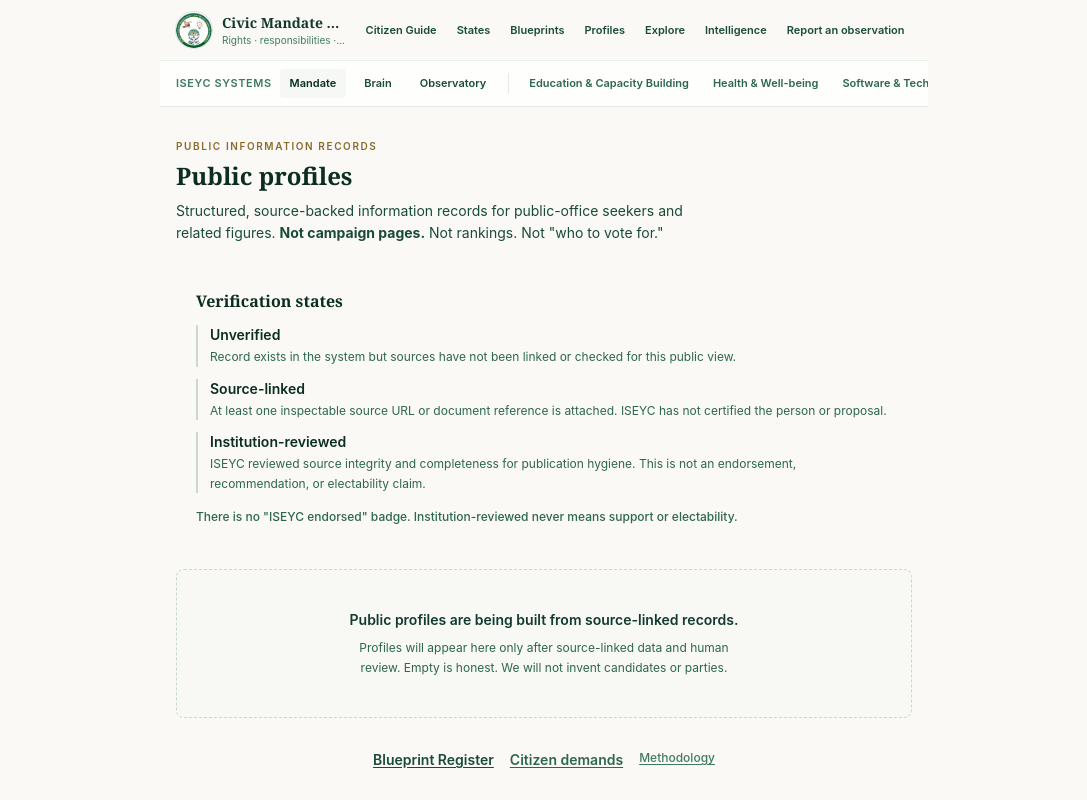
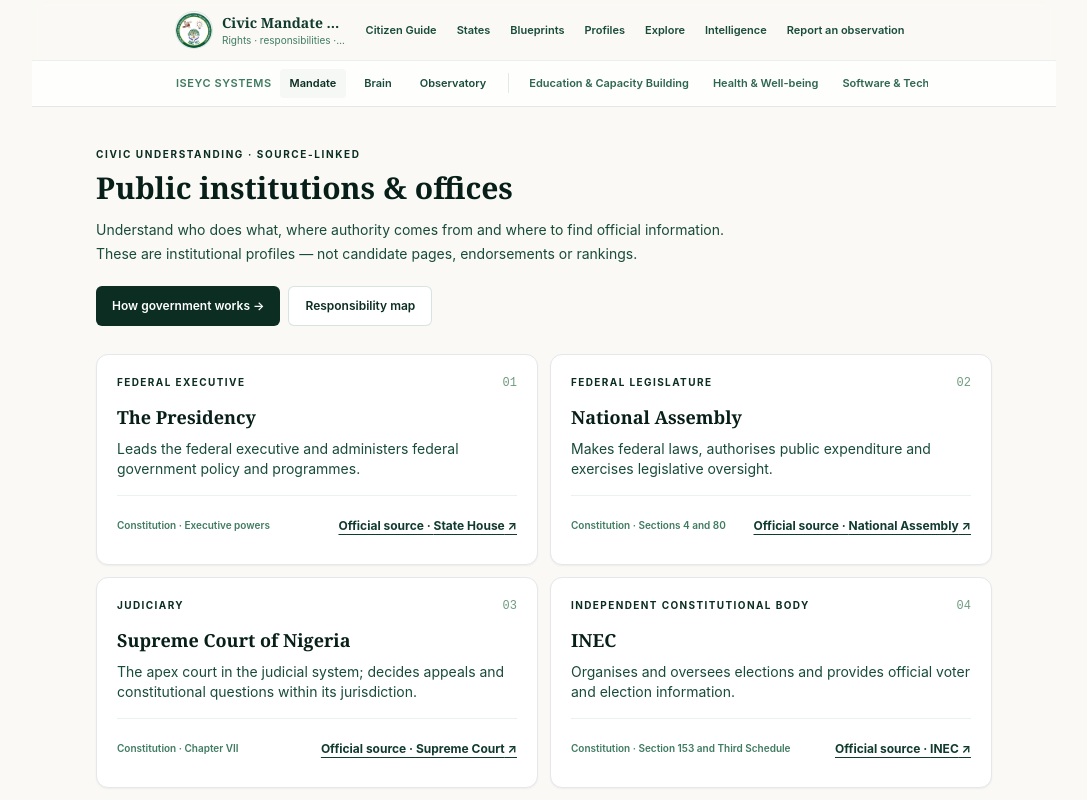
Before and after one commit to mrzulqarnainnadabo/2027-street-mandate, a Next.js app: page /profiles in a window 1280 px wide. Shown: the top 800 px of the page, without its empty margins (96-1183 px from the left). Built offline with nearby package versions, Linux system fonts and the light colour scheme.

Commit message:
Reframe Profiles as source-linked public institution and office explainers

```diff
--- a/app/profiles/page.tsx
+++ b/app/profiles/page.tsx
@@ -2,71 +2,43 @@ import Link from "next/link";
 import Header from "@/components/Header";
 import Footer from "@/components/Footer";
 import { PRODUCT_NAME } from "@/lib/brand";
-import { VERIFICATION_STATES } from "@/lib/verification";
 
 export const metadata = {
-  title: `Public Profiles | ${PRODUCT_NAME}`,
-  description:
-    "Source-backed public information records — not endorsements, rankings, or campaign pages. ISEYC does not recommend who to vote for.",
+  title: `Institutions & Offices | ${PRODUCT_NAME}`,
+  description: "Understand the responsibilities of public institutions in Nigeria through source-linked, non-partisan profiles.",
 };
 
+const institutions = [
+  {group:"Federal executive",name:"The Presidency",role:"Leads the federal executive and administers federal government policy and programmes.",source:"State House",url:"https://statehouse.gov.ng/",basis:"Constitution · Executive powers"},
+  {group:"Federal legislature",name:"National Assembly",role:"Makes federal laws, authorises public expenditure and exercises legislative oversight.",source:"National Assembly",url:"https://www.nass.gov.ng/",basis:"Constitution · Sections 4 and 80"},
+  {group:"Judiciary",name:"Supreme Court of Nigeria",role:"The apex court in the judicial system; decides appeals and constitutional questions within its jurisdiction.",source:"Supreme Court",url:"https://supremecourt.gov.ng/",basis:"Constitution · Chapter VII"},
+  {group:"Independent constitutional body",name:"INEC",role:"Organises and oversees elections and provides official voter and election information.",source:"INEC",url:"https://www.inecnigeria.org/",basis:"Constitution · Section 153 and Third Schedule"},
+  {group:"Human rights institution",name:"National Human Rights Commission",role:"Promotes and protects human rights, public enlightenment, research and dialogue.",source:"NHRC",url:"https://www.nhrc.gov.ng/",basis:"NHRC Act · official mandate"},
+  {group:"Digital development institution",name:"NITDA",role:"Coordinates information technology development, standards, digital inclusion and IT regulation.",source:"NITDA",url:"https://nitda.gov.ng/",basis:"NITDA Act · 2007"},
+  {group:"State & local government",name:"State institutions and local councils",role:"Deliver functions assigned by the Constitution and applicable state and federal laws. Responsibility depends on the service and location.",source:"Nigeria Government Portal",url:"https://services.gov.ng/about/government-and-politics",basis:"Constitution · Second and Fourth Schedules"},
+];
+
 export default function ProfilesPage() {
-  return (
-    <div className="mx-auto min-h-screen max-w-3xl">
-      <Header />
-      <main className="px-4 py-8">
-        <p className="text-[10px] font-semibold uppercase tracking-[0.16em] text-gold-600">
-          Public information records
-        </p>
-        <h1 className="mt-1.5 font-display text-2xl font-bold text-forest-900">
-          Public profiles
-        </h1>
-        <p className="mt-2 max-w-lg text-sm leading-relaxed text-forest-700">
-          Structured, source-backed information records for public-office seekers and related
-          figures. <strong>Not campaign pages.</strong> Not rankings. Not "who to vote for."
-        </p>
-
-        <div className="paper-card mt-6 rounded-lg p-5 text-sm text-forest-800">
-          <h2 className="font-display text-base font-bold text-forest-900">
-            Verification states
-          </h2>
-          <ul className="mt-3 space-y-3">
-            {VERIFICATION_STATES.map((v) => (
-              <li key={v.id} className="border-l-2 border-forest-500/25 pl-3">
-                <div className="font-semibold text-forest-900">{v.label}</div>
-                <p className="mt-0.5 text-xs leading-relaxed text-forest-600">{v.meaning}</p>
-              </li>
-            ))}
-          </ul>
-          <p className="mt-4 text-xs font-medium text-forest-600">
-            There is no "ISEYC endorsed" badge. Institution-reviewed never means support or
-            electability.
-          </p>
+  return <div className="mx-auto min-h-screen max-w-5xl">
+    <Header />
+    <main className="px-4 py-8 sm:py-10">
+      <div className="mx-auto max-w-4xl">
+        <p className="text-[10px] font-bold uppercase tracking-[.16em] text-gold-700">Civic understanding · source-linked</p>
+        <h1 className="mt-2 font-display text-2xl font-bold text-forest-950 sm:text-3xl">Public institutions & offices</h1>
+        <p className="mt-3 max-w-2xl text-sm leading-6 text-forest-700">Understand who does what, where authority comes from and where to find official information. These are institutional profiles — not candidate pages, endorsements or rankings.</p>
+        <div className="mt-5 flex flex-wrap gap-2"><Link href="/learn#government" className="inline-flex min-h-10 items-center rounded-md bg-forest-900 px-4 text-xs font-semibold text-white">How government works →</Link><Link href="/map" className="inline-flex min-h-10 items-center rounded-md border border-forest-500/20 bg-white px-4 text-xs font-semibold text-forest-900">Responsibility map</Link></div>
+        <div className="mt-7 grid gap-3 md:grid-cols-2">
+          {institutions.map((item,i)=><article key={item.name} className="motion-card rounded-xl border border-forest-500/12 bg-white p-5 shadow-sm">
+            <div className="flex items-center justify-between gap-3"><span className="text-[10px] font-bold uppercase tracking-[.14em] text-gold-700">{item.group}</span><span className="font-mono text-xs text-forest-400">0{i+1}</span></div>
+            <h2 className="mt-3 font-display text-lg font-bold text-forest-950">{item.name}</h2>
+            <p className="mt-2 text-sm leading-5 text-forest-700">{item.role}</p>
+            <div className="mt-4 flex flex-wrap items-center justify-between gap-2 border-t border-forest-500/10 pt-3"><span className="text-[10px] font-semibold text-forest-500">{item.basis}</span><a href={item.url} target="_blank" rel="noopener noreferrer" className="inline-flex min-h-9 items-center text-xs font-bold text-forest-800 underline underline-offset-4">Official source · {item.source} ↗</a></div>
+          </article>)}
         </div>
-
-        <div className="mt-6 rounded-lg border border-dashed border-forest-500/25 bg-forest-50/40 px-4 py-10 text-center">
-          <p className="text-sm font-semibold text-forest-800">
-            Public profiles are being built from source-linked records.
-          </p>
-          <p className="mx-auto mt-2 max-w-sm text-xs leading-relaxed text-forest-600">
-            Profiles will appear here only after source-linked data and human review. Empty is
-            honest. We will not invent candidates or parties.
-          </p>
-        </div>
-
-        <div className="mt-8 flex flex-wrap justify-center gap-x-4 gap-y-2 text-sm">
-          <Link href="/blueprints" className="font-semibold text-forest-700 underline underline-offset-2">
-            Blueprint Register
-          </Link>
-          <Link href="/" className="font-semibold text-forest-600 underline underline-offset-2">
-            Citizen demands
-          </Link>
-          <Link href="/methodology" className="text-xs font-medium text-forest-500 underline underline-offset-2">
-            Methodology
-          </Link>
-        </div>
-      </main>
-      <Footer />
-    </div>
-  );
+        <aside className="mt-6 rounded-xl border border-amber-200 bg-amber-50 p-4 text-xs leading-5 text-amber-950"><strong>Responsibility is not always exclusive.</strong> Some public services involve federal, state, local and independent institutions together. ISEYC’s responsibility map is a pilot navigation aid, not a legal determination. Check the relevant law and official source before assigning responsibility.</aside>
+        <div className="mt-8 flex flex-wrap gap-4 text-xs font-semibold text-forest-800"><Link href="/states" className="underline">Explore states →</Link><Link href="/explore" className="underline">Published community record →</Link><Link href="/methodology" className="underline">Evidence method →</Link></div>
+      </div>
+    </main>
+    <Footer />
+  </div>;
 }
```
